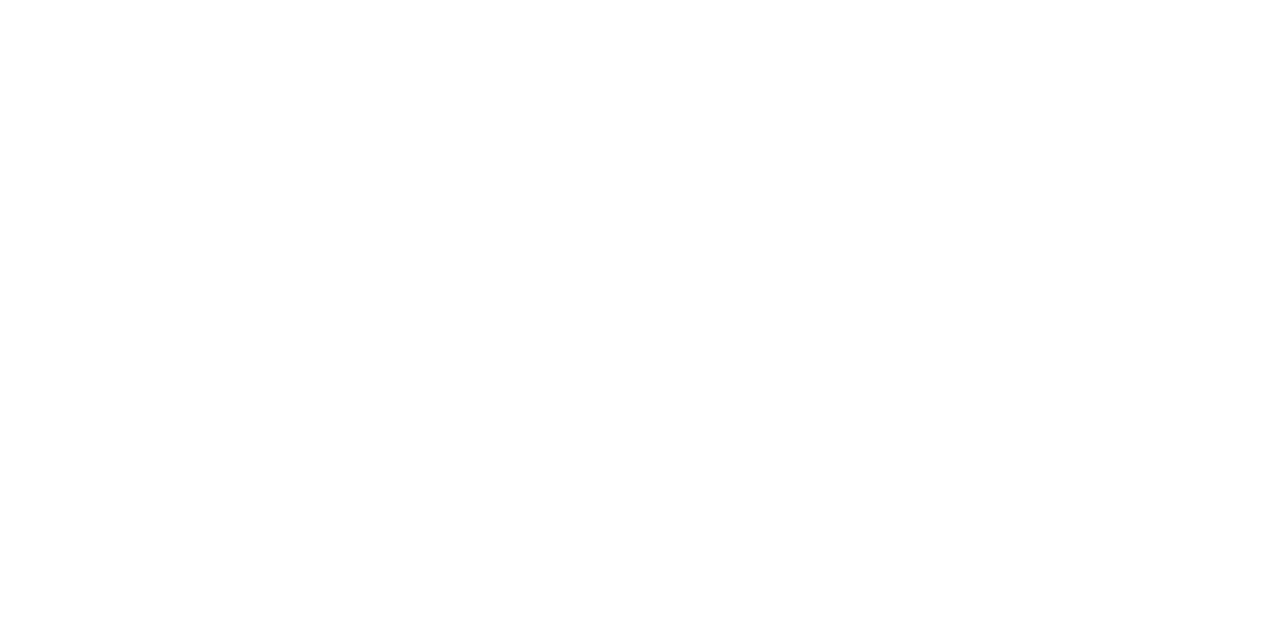
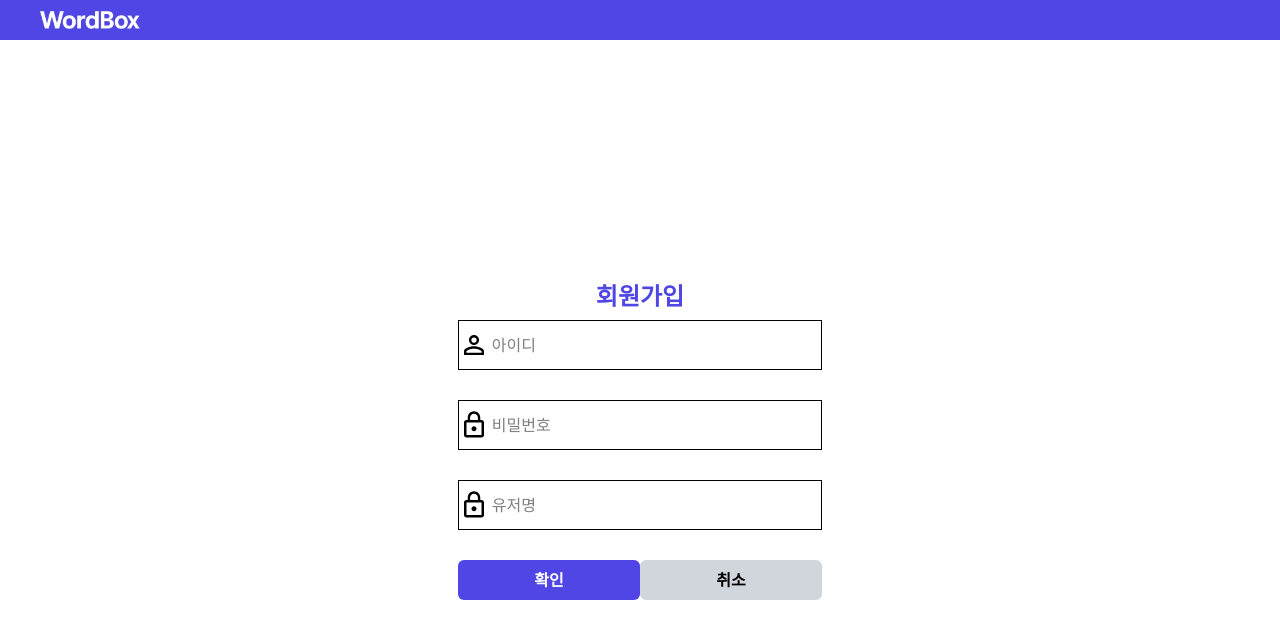
Before and after one commit to DongYeopMe/wordbox, a React (Vite) app in the folder frontend/: page /sign-up in a window 1280 px wide. Before the commit this address had no page. Shown: the top 638 px of the page. Built offline with nearby package versions, Linux system fonts and the light colour scheme.

Commit message:
sign-up page

```diff
--- a/frontend/src/App.jsx
+++ b/frontend/src/App.jsx
@@ -3,9 +3,10 @@
 import { BrowserRouter, Routes, Route } from "react-router-dom";
 import Login from "./pages/LoginPage.jsx";
 import Card from "./pages/Card.jsx";
-import Quiz from "./pages/Quiz.jsx";
+import Quiz from "./pages/QuizPage.jsx";
 import WordList from "./pages/WordList.jsx";
 import Layout from "./components/common/Layout.jsx";
+import SignupPage from "./pages/SignupPage.jsx";
 
 function App() {
   return (
@@ -15,7 +16,8 @@
         <Route path="/login" element={<Login />} />
         <Route path="/quiz" element={<Quiz />} />
         <Route path="/wordlist" element={<WordList />} />
-        <Route path="/test" element={<Layout />} />
+        <Route path="/layout" element={<Layout />} />
+        <Route path="/sign-up" element={<SignupPage />} />
       </Routes>
     </BrowserRouter>
   );
--- a/frontend/src/components/common/Header.jsx
+++ b/frontend/src/components/common/Header.jsx
@@ -7,27 +7,30 @@
     <>
       <header className="flex flex-row justify-between items-center bg-[#4f46e5] h-[40px]  ">
         <div className="flex h-[40px] items-center pl-5 gap-5">
-          <button onClick={togglesideBar} className="hover:bg-gray-400">
+          <button
+            onClick={togglesideBar}
+            className="hover:bg-gray-400 cursor-pointer rounded-[7px]"
+          >
             <FiAlignJustify size="30" color="white" />
           </button>
-          <NavLink key="home" to="/" className=" hover:bg-gray-400">
+          <NavLink key="home" to="/" className="">
             <img src={Logo} alt="logo" width={100} />
           </NavLink>
         </div>
-        <div className="bg-gray-400 rounded-md w-96 flex justify-between">
-          <form className="flex w-full" action="" method="get">
+        <div className="bg-gray-400 rounded-[3px] w-96 flex justify-between text-white focus-within:outline focus-within:outline-2 focus-within:outline-[#4338CA] focus-within:bg-[#4f46e5] transition-all duration-200">
+          <form className="flex w-full " action="" method="get">
             <input
-              className="flex-1"
+              className="flex-1 focus:outline-none "
               type="text"
               name=""
               placeholder="검색어를 입력하세요."
             />
-            <button className="pl-2" type="submit">
+            <button className="pl-2 pr-2" type="submit">
               <FaSearch />
             </button>
           </form>
         </div>
-        <div className="flex gap-2">
+        <div className="flex gap-2 text-white">
           <a>로그인</a>
           <div>프로필</div>
         </div>
--- a/frontend/src/pages/LoginPage.jsx
+++ b/frontend/src/pages/LoginPage.jsx
@@ -1,8 +1,7 @@
 import { useState } from "react";
-import { useNavigate } from "react-router-dom";
+import { NavLink, useNavigate } from "react-router-dom";
 import Logo from "@image/logo(slogan).png";
 import Button from "../components/common/Button";
-import "../styles/Login.css";
 import axios from "axios";
 const login = () => {
   const [userId, setuserId] = useState("");
@@ -66,12 +65,14 @@
         />
         <button
           type="submit"
-          className="w-full py-2 mt-2 bg-[#bdfcc9] text-white text-[17px] font-bold rounded cursor-pointer"
+          className="w-full py-2 mt-2 bg-[#4f46e5] text-white text-[17px] font-bold rounded cursor-pointer"
         >
           로그인
         </button>
         <div className="flex justify-between text-[10px] px-15 pt-2">
-          <a className="cursor-pointer">회원가입</a>
+          <NavLink className="cursor-pointer" to="/sign-up">
+            회원가입
+          </NavLink>
           <a className="cursor-pointer">비밀번호 찾기</a>
         </div>
       </form>
--- a/frontend/src/pages/SignupPage.jsx
+++ b/frontend/src/pages/SignupPage.jsx
@@ -1,10 +1,93 @@
-import React from "react";
+import React, { useState } from "react";
+import Logo from "@image/brand(white).png";
+import { MdOutlinePersonOutline, MdLockOutline } from "react-icons/md";
+import { NavLink } from "react-router-dom";
+/* userid,password,username */
+function SignupPage() {
+  const [userId, setuserId] = useState();
+  const [passWord, setPassword] = useState();
+  const [userName, setUserName] = useState();
+  const [IsIDValidation, setIDValidation] = useState(false);
+  const [IsPWValidation, setPWValidation] = useState(false);
+  const [IsUserNameValidation, setuserNameValidation] = useState(false);
 
-function SignupPage(props) {
   return (
-    <div className="">
-      <header className=""></header>
-      <div></div>
+    <div className="h-screen ">
+      <header className="flex flex-row justify-between items-center bg-[#4f46e5] h-[40px] ">
+        <div className="flex h-[40px] items-center pl-5 gap-5">
+          <div></div>
+          <NavLink key="home" to="/" className="">
+            <img src={Logo} alt="logo" width={100} />
+          </NavLink>
+        </div>
+      </header>
+      <div className="h-full flex justify-center items-center">
+        <div className="flex flex-col w-[500px] py-10">
+          <div className="mx-7">
+            <form className="flex flex-col items-center py-10 px-10">
+              <h1 className="text-2xl font-bold text-center mb-2 text-[#4f46e5]">
+                회원가입
+              </h1>
+              <div className="w-full">
+                <div className="border h-[50px] flex flex-row items-center focus-within:outline focus-within:outline-2 focus-within:bg-gray-100">
+                  <div className="w-[40px] h-[30px] flex items-center">
+                    <MdOutlinePersonOutline size={30} />
+                  </div>
+                  <input
+                    type="text"
+                    id="userid"
+                    className="w-full focus:outline-none"
+                    value={userId}
+                    placeholder="아이디"
+                  />
+                  <div className="w-[40px] h-[50px]"></div>
+                </div>
+                <div id="Validation" className="h-[30px]"></div>
+              </div>
+              <div className="w-full">
+                <div className="border-1 h-[50px] flex flex-row items-center focus-within:outline focus-within:outline-2 focus-within:bg-gray-100">
+                  <div className="w-[40px] h-[30px] flex items-center">
+                    <MdLockOutline size={30} />
+                  </div>
+                  <input
+                    type="text"
+                    id="passowrd"
+                    className="w-full focus:outline-none"
+                    value={passWord}
+                    placeholder="비밀번호"
+                  />
+                  <div className="w-[40px] h-[50px]"></div>
+                </div>
+              </div>
+              <div id="Validation" className="h-[30px]"></div>
+              <div className="w-full">
+                <div className="w-full border-1 h-[50px] flex flex-row items-center focus-within:outline focus-within:outline-2 focus-within:bg-gray-100">
+                  <div className="w-[40px] h-[30px] flex items-center">
+                    <MdLockOutline size={30} />
+                  </div>
+                  <input
+                    type="text"
+                    id="username"
+                    className="w-full focus:outline-none"
+                    value={userName}
+                    placeholder="유저명"
+                  />
+                  <div className="w-[40px] h-[50px]"></div>
+                </div>
+              </div>
+              <div id="Validation" className="h-[30px]"></div>
+              <div className="w-full flex justify-between">
+                <button className="w-1/2 py-2 bg-[#4f46e5] hover:bg-[#4338CA] text-white font-semibold rounded-md transition">
+                  확인
+                </button>
+                <button className="w-1/2 py-2 bg-gray-300  font-semibold rounded-md transition">
+                  취소
+                </button>
+              </div>
+            </form>
+          </div>
+        </div>
+      </div>
     </div>
   );
 }
--- a/frontend/src/styles/Login.css
+++ /dev/null
@@ -1,54 +0,0 @@
-/* 전체 컨테이너 스타일 */
-@import "tailwindcss";
-/* .container {
-  width: 100%;
-  height: 100%;
-  min-height: 100vh;
-  display: flex;
-  flex-direction: column;
-  justify-content: center;
-  align-items: center;
-  background-color: #f8f9fa;
-  font-family: "Arial", sans-serif;
-} */
-/* 폼 스타일 */
-/* .login-input {
-  width: 360px;
-  padding: 20px;
-  background-color: white;
-  border: 1px solid #ddd;
-  border-radius: 10px;
-  box-shadow: 0 5px 6px rgba(0, 0, 0, 0.1);
-} */
-
-/* 공통 입력 필드 스타일 */
-/* .login-input input {
-  width: 100%;
-  padding: 12px;
-  margin: 10px 0 20px;
-  border: 1px solid #ddd;
-  border-radius: 7px;
-  font-size: 13px;
-  box-sizing: border-box;
-} */
-
-/* 비밀번호 입력 필드 스타일 */
-/* .pw-input {
-  margin-bottom: 10px;
-}
-.login_Btn {
-  width: 100%;
-  height: 20%;
-  padding: 10px;
-  background-color: #bdfcc9;
-  color: white;
-  font-size: 16px bold;
-  border: none;
-  border-radius: 4px;
-  cursor: pointer;
-} */
-/*
-.login-input input:focus::placeholder {
-  font-size: 12px;
-  font-family: "Arial", sans-serif;
-} */
```
Also changed, not shown: frontend/src/components/common/Aside.jsx (+34 -18 lines), frontend/src/pages/CardCreate.jsx (added), frontend/src/pages/CardUpdatePage.jsx (added), frontend/src/pages/HomePage.jsx (added), frontend/src/pages/LibraryPage.jsx (added), frontend/src/pages/QuizPage.jsx (renamed from frontend/src/pages/Quiz.jsx).
